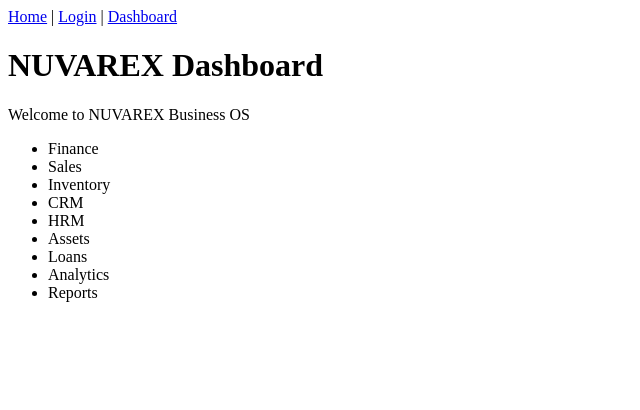
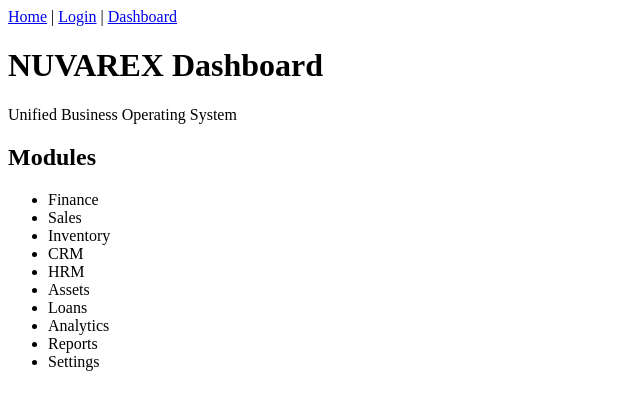
Before and after one commit to DanangHaristianto/nuvarex, a Next.js app: page /dashboard in a window 1280 px wide. Shown: the top 410 px of the page, without its empty margins (0-640 px from the left). Built offline with nearby package versions, Linux system fonts and the light colour scheme.

Commit message:
Update page.tsx

```diff
--- a/app/dashboard/page.tsx
+++ b/app/dashboard/page.tsx
@@ -3,7 +3,9 @@ export default function DashboardPage() {
     <main>
       <h1>NUVAREX Dashboard</h1>
 
-      <p>Welcome to NUVAREX Business OS</p>
+      <p>Unified Business Operating System</p>
+
+      <h2>Modules</h2>
 
       <ul>
         <li>Finance</li>
@@ -15,6 +17,7 @@ export default function DashboardPage() {
         <li>Loans</li>
         <li>Analytics</li>
         <li>Reports</li>
+        <li>Settings</li>
       </ul>
     </main>
   );
```
